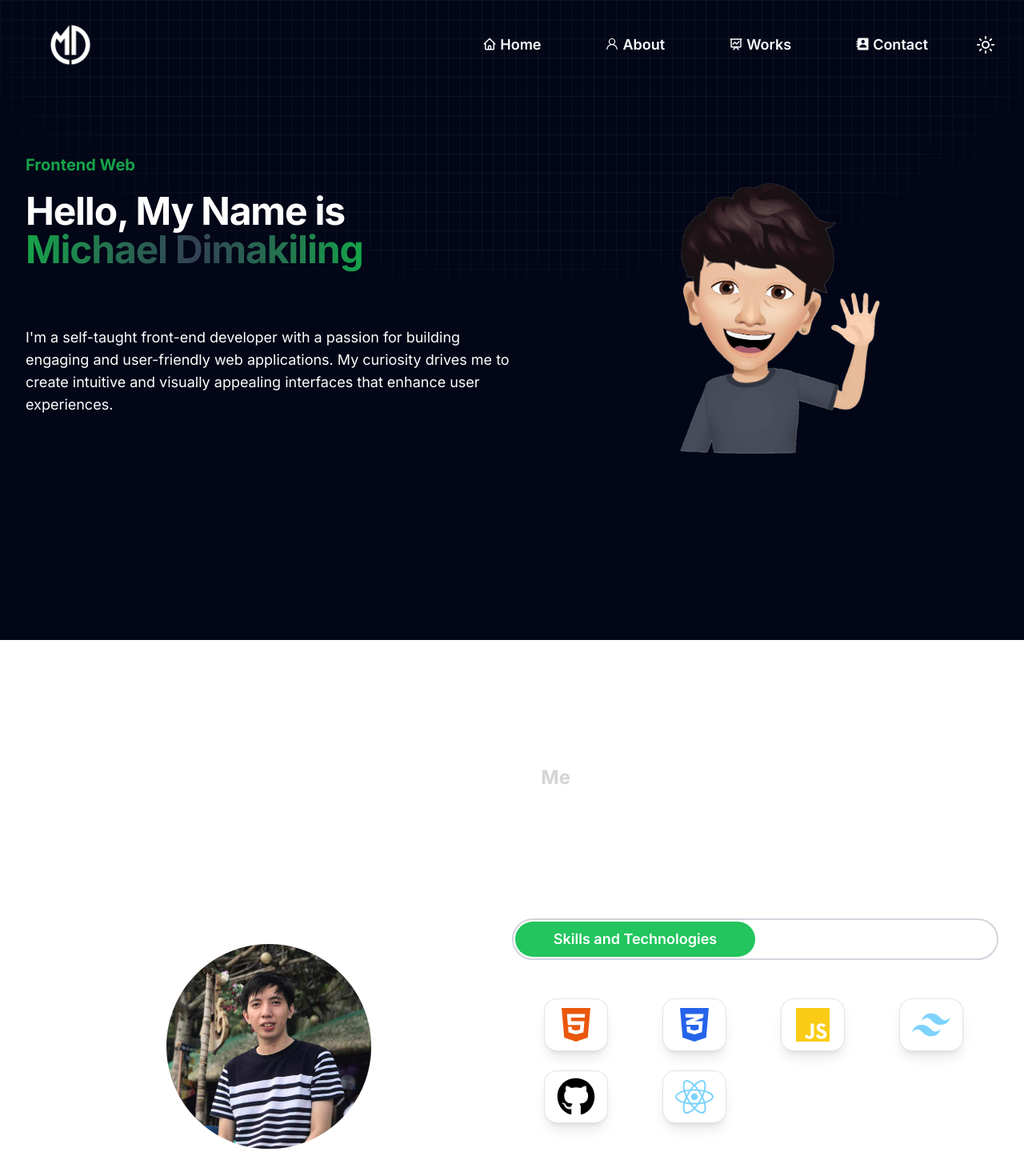
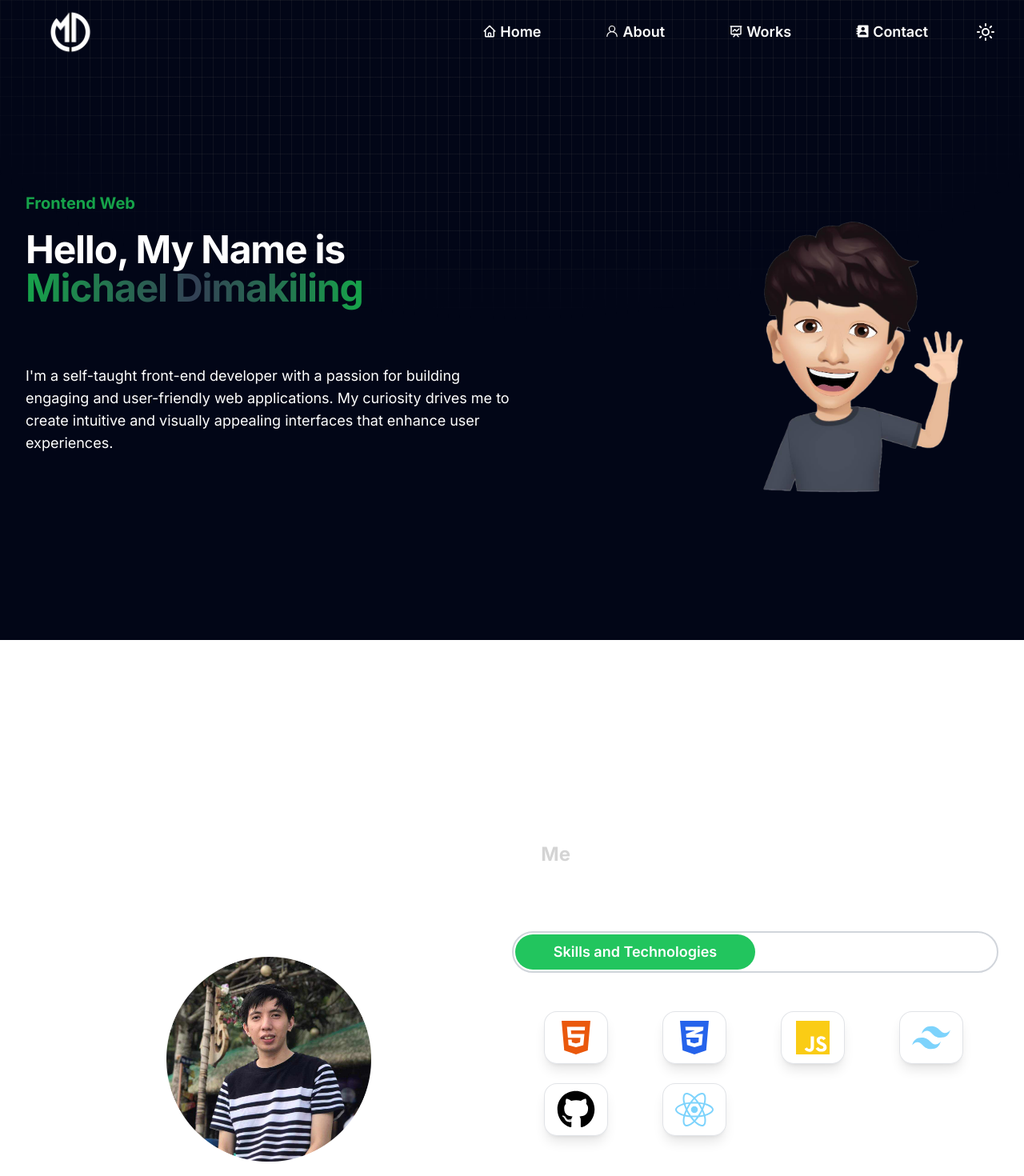
Before and after one commit to Dimakzkuru/Portfolio, a React (Vite) app: page / in a window 1280 px wide. Shown: the top 1470 px of the page at 80% size. Built offline with nearby package versions, Linux system fonts and the light colour scheme.

Commit message:
created the contact section component, applied a scrollintoview for navbar buttons

```diff
--- a/src/App.jsx
+++ b/src/App.jsx
@@ -3,9 +3,10 @@ import Hero from "./components/Hero";
 import About from "./components/About";
 
 import Projects from "./components/Projects";
+import Contact from "./components/Contact";
 const App = () => {
   return (
-    <div className="overflow-x-hidden dark:text-black text-white">
+    <div className="overflow-x-hidden overflow-y-auto dark:text-black text-white">
       <div className="fixed top-0 -z-10 h-full w-full">
         <div className="relative h-full w-full dark:bg-white bg-slate-950 transition duration-5000 ease-in-out">
           <div className="absolute bottom-0 left-0 right-0 top-0 bg-[linear-gradient(to_right,#4f4f4f2e_1px,transparent_1px),linear-gradient(to_bottom,#4f4f4f2e_1px,transparent_1px)] bg-[size:14px_24px] [mask-image:radial-gradient(ellipse_60%_50%_at_50%_0%,#000_70%,transparent_100%)]"></div>
@@ -13,9 +14,18 @@ const App = () => {
       </div>
       <Navbar />
       <div className="container mx-auto px-8 z-10">
-        <Hero />
-        <About />
-        <Projects />
+        <div id="home" className="pt-40 pb-40">
+          <Hero />
+        </div>
+        <div id="about" className="pt-40 pb-40">
+          <About />
+        </div>
+        <div id="projects" className="pt-40">
+          <Projects />
+        </div>
+        <div id="contact" className="">
+          <Contact />
+        </div>
       </div>
     </div>
   );
--- a/src/components/About.jsx
+++ b/src/components/About.jsx
@@ -7,10 +7,10 @@ import { RiTailwindCssFill } from "react-icons/ri";
 import { FaGithub, FaCss3Alt, FaHtml5, FaReact } from "react-icons/fa";
 import { motion } from "framer-motion";
 import { GoPerson } from "react-icons/go";
-import { FaPhoneVolume } from "react-icons/fa6";
+
 import { CiMail } from "react-icons/ci";
 import { FaHome } from "react-icons/fa";
-
+import { FaUserGraduate } from "react-icons/fa6";
 const About = () => {
   const [activeButton, setActiveButton] = useState("skills");
 
@@ -44,7 +44,7 @@ const About = () => {
     }),
   };
   return (
-    <div className=" border-white dark:border-neutral-900 pb-4 lg:mb-36">
+    <div className=" border-white dark:border-neutral-900">
       <motion.h2
         initial={{ opacity: 0, y: -100 }}
         whileInView={{
@@ -52,7 +52,7 @@ const About = () => {
           y: 0,
           transition: { delay: 0.4, duration: 2 },
         }}
-        className="mt-20 mb-40 flex items-center justify-center
+        className="mt-20 mb-20 flex items-center justify-center
        text-2xl font-bold"
       >
         <BsPersonCircle className="mr-2" />
@@ -138,8 +138,11 @@ const About = () => {
                   <h3>Michael Dy Dimakiling</h3>
                 </div>
                 <div className="flex flex-row text-center items-center gap-2 mb-2">
-                  <FaPhoneVolume className="text-green-600 text-lg" />
-                  <h3>09971441145</h3>
+                  <FaUserGraduate className="text-green-600 text-lg" />
+                  <h3>
+                    Bachelors of Science in
+                    <br></br>Electronics Engineering
+                  </h3>
                 </div>
                 <div className="flex flex-row text-center items-center gap-2 mb-2">
                   <CiMail className="text-green-600 text-lg" />
--- /dev/null
+++ b/src/components/Contact.jsx
@@ -0,0 +1,56 @@
+import { CONTACT } from "../constants";
+import { motion } from "framer-motion";
+const Contact = () => {
+  return (
+    <div className="border-b border-neutral-900 pb-5">
+      <motion.h1
+        initial={{ opacity: 0, y: -50 }}
+        whileInView={{
+          opacity: 1,
+          y: 0,
+          transition: { delay: 0.9, duration: 1.2 },
+        }}
+        className="my-10 text-center  text-4xl"
+      >
+        Get in Touch
+      </motion.h1>
+      <div className="text-center tracking-tighter">
+        <motion.p
+          initial={{ opacity: 0, x: -50 }}
+          whileInView={{
+            opacity: 1,
+            x: 0,
+            transition: { delay: 0.9, duration: 0.9 },
+          }}
+          className="my-4"
+        >
+          {CONTACT.phoneNo}
+        </motion.p>
+        <motion.p
+          initial={{ opacity: 0, x: -50 }}
+          whileInView={{
+            opacity: 1,
+            x: 0,
+            transition: { delay: 0.9, duration: 0.9 },
+          }}
+          className="my-4"
+        >
+          {CONTACT.email}
+        </motion.p>
+        <motion.p
+          initial={{ opacity: 0, x: -50 }}
+          whileInView={{
+            opacity: 1,
+            x: 0,
+            transition: { delay: 0.9, duration: 0.9 },
+          }}
+          className="my-4"
+        >
+          {CONTACT.address}
+        </motion.p>
+      </div>
+    </div>
+  );
+};
+
+export default Contact;
--- a/src/components/Hero.jsx
+++ b/src/components/Hero.jsx
@@ -4,7 +4,7 @@ import heroPhoto from "../assets/HeroPhoto.png";
 import { motion } from "framer-motion";
 const Hero = () => {
   return (
-    <div className="pb-28 lg:mb-60">
+    <div className="">
       <div className="flex flex-wrap">
         <div className="w-full lg:w-1/2">
           <div className="flex flex-col">
@@ -13,7 +13,7 @@ const Hero = () => {
               whileInView={{
                 opacity: 1,
                 x: 0,
-                transition: { delay: 0.4, duration: 1 },
+                transition: { delay: 0.7, duration: 1.2 },
               }}
             >
               <Type className="text-green-600" />
@@ -23,7 +23,7 @@ const Hero = () => {
               whileInView={{
                 opacity: 1,
                 x: 0,
-                transition: { delay: 0.2, duration: 1 },
+                transition: { delay: 1.1, duration: 0.8 },
               }}
               className="pb-2 text-5xl font-bold tracking-tight lg:text-5xl"
             >
@@ -39,7 +39,7 @@ const Hero = () => {
               whileInView={{
                 opacity: 1,
                 x: 0,
-                transition: { delay: 0.8, duration: 1 },
+                transition: { delay: 1.4, duration: 0.8 },
               }}
               className="mt-16 text-lg"
             >
@@ -57,7 +57,11 @@ const Hero = () => {
             }}
             className="flex justify-center"
           >
-            <img src={heroPhoto} alt="profilePic" className="size-9/12 top-2" />
+            <img
+              src={heroPhoto}
+              alt="profilePic"
+              className="size-9/12 top-2 lg:ml-52"
+            />
           </motion.div>
         </div>
       </div>
--- a/src/components/Navbar.jsx
+++ b/src/components/Navbar.jsx
@@ -14,6 +14,22 @@ const Navbar = () => {
     const savedTheme = localStorage.getItem("theme");
     return savedTheme === "dark";
   });
+
+  const toggleTheme = () => {
+    const newTheme = !isDark ? "dark" : "light";
+    document.documentElement.classList.toggle("dark", newTheme === "dark");
+    localStorage.setItem("theme", newTheme);
+    setIsDark((prevDark) => !prevDark);
+  };
+
+  useEffect(() => {
+    if (isDark) {
+      document.documentElement.classList.add("dark");
+    } else {
+      document.documentElement.classList.remove("dark");
+    }
+  }, [isDark]);
+  // Sticky Navigation Bar
   const [isSticky, setIsSticky] = useState(false);
   const navRef = useRef(null);
   useEffect(() => {
@@ -32,20 +48,16 @@ const Navbar = () => {
     };
   }, []);
 
-  const toggleTheme = () => {
-    const newTheme = !isDark ? "dark" : "light";
-    document.documentElement.classList.toggle("dark", newTheme === "dark");
-    localStorage.setItem("theme", newTheme);
-    setIsDark((prevDark) => !prevDark);
+  const handleScroll = (id) => {
+    const element = document.getElementById(id);
+    if (element) {
+      element.scrollIntoView({
+        behavior: "smooth",
+        block: "nearest",
+        inline: "start",
+      });
+    }
   };
-
-  useEffect(() => {
-    if (isDark) {
-      document.documentElement.classList.add("dark");
-    } else {
-      document.documentElement.classList.remove("dark");
-    }
-  }, [isDark]);
 
   return (
     <>
@@ -53,16 +65,16 @@ const Navbar = () => {
       <nav
         className={`${
           isSticky
-            ? "sticky-nav shadow-lg  dark:bg-white dark:text-black backdrop-blur-lg"
+            ? "sticky-nav shadow-lg  dark:text-black backdrop-blur-lg"
             : ""
-        } mb-20 flex items-center justify-between  mx-auto px-8 z-10 `}
+        } flex items-center justify-between  mx-auto px-8 z-10 h-20 `}
       >
         <motion.div
           initial={{ opacity: 0, y: -100 }}
           animate={{
             opacity: 1,
             y: 0,
-            transition: { delay: 0.4, duration: 2 },
+            transition: { delay: 0.4, duration: 1.5 },
           }}
           className="flex flex-shrink-0 items-center"
         >
@@ -73,65 +85,65 @@ const Navbar = () => {
           />
         </motion.div>
         <div className="flex items-center justify-center gap-10 m-1">
-          <motion.a
+          <motion.button
             initial={{ opacity: 0, y: -100 }}
             animate={{
               opacity: 1,
               y: 0,
-              transition: { delay: 0.4, duration: 2 },
+              transition: { delay: 0.4, duration: 1.5 },
             }}
-            href="#Home"
+            onClick={() => handleScroll("home")}
             className="relative link text-lg font-semibold justify-center px-5 items-center flex dark:hover:text-green-600 hover:text-green-400"
           >
             <HiOutlineHome className="text-lg font-semibold flex items-center justify-center mr-1 mb-0.5" />
             Home
-          </motion.a>
-          <motion.a
+          </motion.button>
+          <motion.button
             initial={{ opacity: 0, y: -100 }}
             animate={{
               opacity: 1,
               y: 0,
-              transition: { delay: 0.4, duration: 2 },
+              transition: { delay: 0.4, duration: 1.5 },
             }}
-            href="#About"
+            onClick={() => handleScroll("about")}
             className="relative link text-lg font-semibold justify-center px-5 items-center flex dark:hover:text-green-600 hover:text-green-400"
           >
             <GoPerson className="text-lg font-semibold flex items-center justify-center mr-1 mb-0.5" />
             About
-          </motion.a>
-          <motion.a
+          </motion.button>
+          <motion.button
             initial={{ opacity: 0, y: -100 }}
             animate={{
               opacity: 1,
               y: 0,
-              transition: { delay: 0.4, duration: 2 },
+              transition: { delay: 0.4, duration: 1.5 },
             }}
-            href="#Works"
+            onClick={() => handleScroll("projects")}
             className="relative link text-lg font-semibold justify-center px-5 items-center flex dark:hover:text-green-600 hover:text-green-400"
           >
             <HiOutlinePresentationChartLine className="text-lg font-semibold flex items-center justify-center mr-1 mb-0.5" />
             Works
-          </motion.a>
-          <motion.a
+          </motion.button>
+          <motion.button
             initial={{ opacity: 0, y: -100 }}
             animate={{
               opacity: 1,
               y: 0,
-              transition: { delay: 0.4, duration: 2 },
+              transition: { delay: 0.4, duration: 1.5 },
             }}
-            href="#Contact"
+            onClick={() => handleScroll("contact")}
             className="relative link text-lg font-semibold justify-center px-5 items-center flex dark:hover:text-green-600 hover:text-green-400"
           >
             <BiSolidContact className="text-lg font-semibold flex items-center justify-center mr-1 mb-0.5" />
             Contact
-          </motion.a>
+          </motion.button>
 
           <motion.button
             initial={{ opacity: 0, y: -100 }}
             animate={{
               opacity: 1,
               y: 0,
-              transition: { delay: 0.4, duration: 2 },
+              transition: { delay: 0.4, duration: 1.5 },
             }}
             onClick={toggleTheme}
           >
--- a/src/components/Projects.jsx
+++ b/src/components/Projects.jsx
@@ -2,7 +2,7 @@ import { PROJECTS } from "../constants";
 import { motion } from "framer-motion";
 const Projects = () => {
   return (
-    <div className="border-b border-neutral-900 pb-4 lg:pt-24">
+    <div className="border-b border-neutral-900">
       <motion.h2
         initial={{ opacity: 0, y: -100 }}
         whileInView={{
@@ -10,7 +10,7 @@ const Projects = () => {
           y: 0,
           transition: { delay: 0.4, duration: 2 },
         }}
-        className="my-28 text-center text-2xl font-semibold"
+        className="mb-28 text-center text-2xl font-semibold"
       >
         Projects
       </motion.h2>
--- a/src/constants/index.js
+++ b/src/constants/index.js
@@ -63,7 +63,7 @@ export const PROJECTS = [
 ];
 
 export const CONTACT = {
-  address: "767 Fifth Avenue, New York, NY 10153 ",
-  phoneNo: "+12 4555 666 00 ",
-  email: "me@example.com",
+  address: "Brgy. Balud, Calbayog City Western Samar Philippines ",
+  phoneNo: "09971441145",
+  email: "michaeldimakilingece@gmail.com",
 };
--- a/src/index.css
+++ b/src/index.css
@@ -14,6 +14,6 @@
   top: 0; /* Make sure it stays at the top */
   width: 100%; /* Make it stretch the full width */
   z-index: 1000; /* Keep it above other elements */
-  height: 5rem;
+  height: 80px;
   box-shadow: 0px 4px 8px rgba(0, 0, 0, 0.1); /* Optional shadow effect */
 }
```
